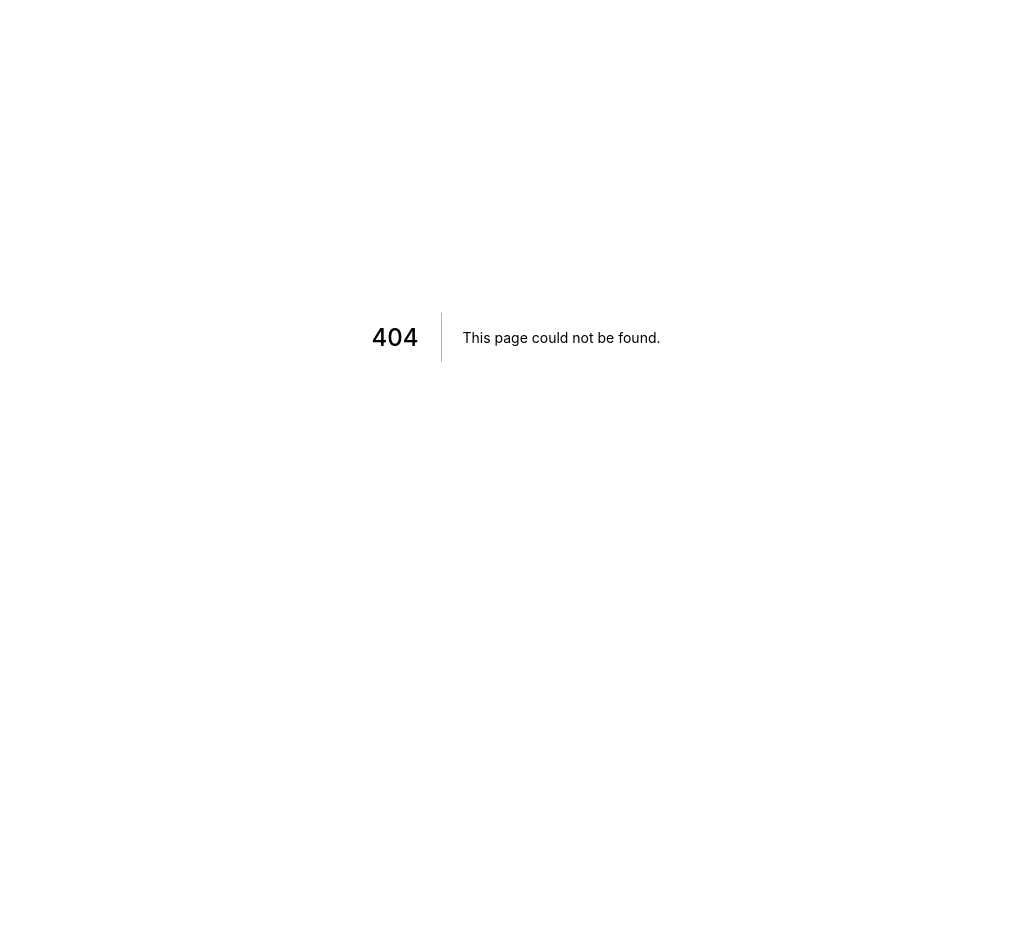
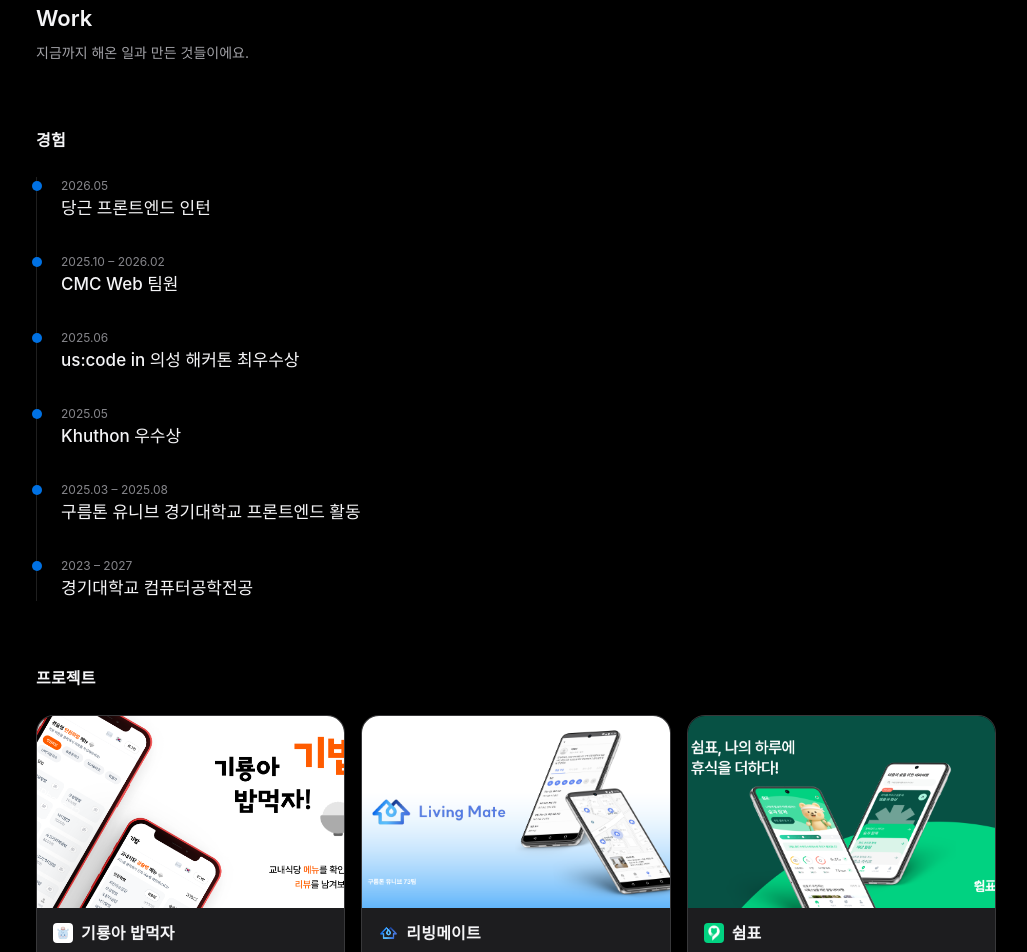
Before and after one commit to yummjin/port, a Next.js app: page /work in a window 1280 px wide. Before the commit this address had no page. Shown: the part 120-1072 px from the top of the page, without its empty margins (124-1151 px from the left). Before the commit the page ends 857 px from the top, so only its background shows below. Built offline with nearby package versions, Linux system fonts and the light colour scheme.

Commit message:
design : 경험 타임라인과 프로젝트를 함께 보여주도록 Projects 탭을 Work로 바꾸고, 기존 /projects 주소는 redirect해요

```diff
--- a/next.config.ts
+++ b/next.config.ts
@@ -6,6 +6,12 @@
   images: {
     domains: ["picsum.photos", "velog.velcdn.com"],
   },
+  async redirects() {
+    return [
+      { source: "/projects", destination: "/work", permanent: true },
+      { source: "/projects/:id", destination: "/work/:id", permanent: true },
+    ];
+  },
 };
 
 export default nextConfig;
--- a/src/components/Header.tsx
+++ b/src/components/Header.tsx
@@ -9,7 +9,7 @@
 
 const NAV_LINKS = [
   { href: "/", label: "Home" },
-  { href: "/projects", label: "Projects" },
+  { href: "/work", label: "Work" },
   { href: "/blog", label: "Blog" },
 ];
 
--- a/src/pages/index.tsx
+++ b/src/pages/index.tsx
@@ -43,8 +43,8 @@
           </p>
 
           <div className="mt-4 flex gap-3">
-            <LinkButton href="/projects" variant="primary">
-              프로젝트 보기
+            <LinkButton href="/work" variant="primary">
+              작업 보기
             </LinkButton>
             <LinkButton href="/blog" variant="outline">
               블로그 보기
--- a/src/pages/projects/index.tsx
+++ /dev/null
@@ -1,68 +0,0 @@
-import Head from "next/head";
-import Image from "next/image";
-import Link from "next/link";
-
-import { Card } from "@/components/Card";
-import { PageHeader } from "@/components/PageHeader";
-import { getAllProjects } from "@/lib/projects";
-
-export const getStaticProps = async () => {
-  return { props: { projects: getAllProjects() } };
-};
-
-export default function ProjectsPage({
-  projects,
-}: {
-  projects: ReturnType<typeof getAllProjects>;
-}) {
-  return (
-    <>
-      <Head>
-        <title>프로젝트</title>
-        <meta name="description" content="개발에 참여한 모든 프로젝트" />
-      </Head>
-
-      <main className="px-content mx-auto flex max-w-[1000px] flex-col gap-8 pt-16 pb-20">
-        <PageHeader
-          title="프로젝트"
-          description="다양한 사이드 프로젝트와 함께했어요."
-        />
-
-        <div className="grid grid-cols-1 gap-4 sm:grid-cols-2 lg:grid-cols-3">
-          {projects.map((project, index) => (
-            <Link
-              key={project.id}
-              href={`/projects/${project.id}`}
-              className="card-rise"
-              style={{ animationDelay: `${index * 100}ms` }}
-            >
-              <Card className="flex h-full flex-col transition-opacity hover:opacity-80">
-                <Card.Image>
-                  <Image
-                    src={project.image[0]}
-                    alt={project.title}
-                    fill
-                    className="object-cover"
-                  />
-                </Card.Image>
-                <Card.Content className="flex flex-col gap-1">
-                  <div className="flex items-center gap-2">
-                    <Image
-                      src={project.icon}
-                      alt=""
-                      width={20}
-                      height={20}
-                      className="rounded-[4px]"
-                    />
-                    <Card.Title>{project.title}</Card.Title>
-                  </div>
-                  <Card.Description>{project.description}</Card.Description>
-                </Card.Content>
-              </Card>
-            </Link>
-          ))}
-        </div>
-      </main>
-    </>
-  );
-}
--- /dev/null
+++ b/src/pages/work/index.tsx
@@ -0,0 +1,96 @@
+import Head from "next/head";
+import Image from "next/image";
+import Link from "next/link";
+
+import { Card } from "@/components/Card";
+import { PageHeader } from "@/components/PageHeader";
+import { getAllProjects } from "@/lib/projects";
+
+const TIMELINE = [
+  { period: "2026.05", title: "당근 프론트엔드 인턴" },
+  { period: "2025.10 – 2026.02", title: "CMC Web 팀원" },
+  { period: "2025.06", title: "us:code in 의성 해커톤 최우수상" },
+  { period: "2025.05", title: "Khuthon 우수상" },
+  {
+    period: "2025.03 – 2025.08",
+    title: "구름톤 유니브 경기대학교 프론트엔드 활동",
+  },
+  { period: "2023 – 2027", title: "경기대학교 컴퓨터공학전공" },
+];
+
+export const getStaticProps = async () => {
+  return { props: { projects: getAllProjects() } };
+};
+
+export default function WorkPage({
+  projects,
+}: {
+  projects: ReturnType<typeof getAllProjects>;
+}) {
+  return (
+    <>
+      <Head>
+        <title>Work</title>
+        <meta name="description" content="지금까지의 경험과 참여한 프로젝트" />
+      </Head>
+
+      <main className="px-content mx-auto flex max-w-[1000px] flex-col gap-16 pt-16 pb-20">
+        <PageHeader
+          title="Work"
+          description="지금까지 해온 일과 만든 것들이에요."
+        />
+
+        <section className="flex flex-col gap-6">
+          <h2 className="text-tile-heading">경험</h2>
+          <ol className="border-border flex flex-col gap-8 border-l pl-6">
+            {TIMELINE.map((item) => (
+              <li key={item.title} className="relative">
+                <span className="bg-primary absolute top-1 -left-[29px] h-2.5 w-2.5 rounded-full" />
+                <p className="text-caption text-muted">{item.period}</p>
+                <h3 className="text-body font-medium">{item.title}</h3>
+              </li>
+            ))}
+          </ol>
+        </section>
+
+        <section className="flex flex-col gap-6">
+          <h2 className="text-tile-heading">프로젝트</h2>
+          <div className="grid grid-cols-1 gap-4 sm:grid-cols-2 lg:grid-cols-3">
+            {projects.map((project, index) => (
+              <Link
+                key={project.id}
+                href={`/work/${project.id}`}
+                className="card-rise"
+                style={{ animationDelay: `${index * 100}ms` }}
+              >
+                <Card className="flex h-full flex-col transition-opacity hover:opacity-80">
+                  <Card.Image>
+                    <Image
+                      src={project.image[0]}
+                      alt={project.title}
+                      fill
+                      className="object-cover"
+                    />
+                  </Card.Image>
+                  <Card.Content className="flex flex-col gap-1">
+                    <div className="flex items-center gap-2">
+                      <Image
+                        src={project.icon}
+                        alt=""
+                        width={20}
+                        height={20}
+                        className="rounded-[4px]"
+                      />
+                      <Card.Title>{project.title}</Card.Title>
+                    </div>
+                    <Card.Description>{project.description}</Card.Description>
+                  </Card.Content>
+                </Card>
+              </Link>
+            ))}
+          </div>
+        </section>
+      </main>
+    </>
+  );
+}
```
Also changed, not shown: src/pages/work/[projectId].tsx (renamed from src/pages/projects/[projectId].tsx).
